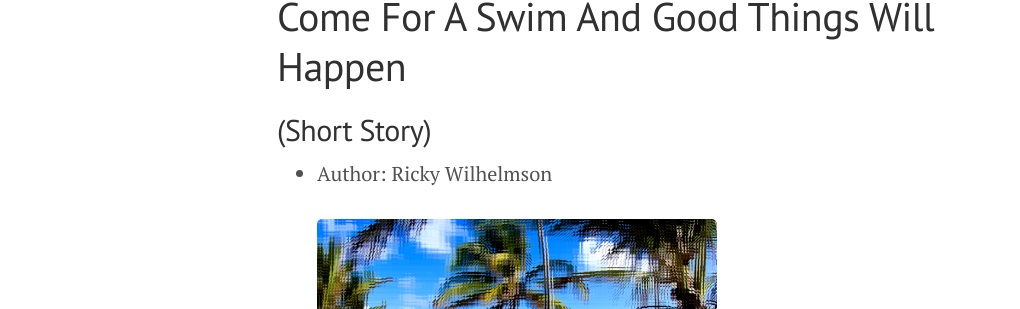
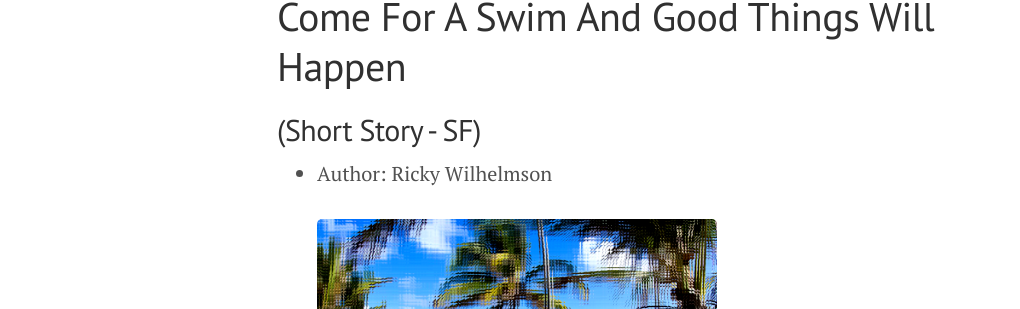
Before and after one commit to SOSTaler/sostaler.github.io, a Jekyll site: the page built from ComeForASwim.md, in a window 1280 px wide and 900 px high. Shown: the part 141-450 px from the top of the window, without its empty margins (3-1023 px from the left). Built offline with Jekyll 4.4.1, drawn with Linux system fonts in a browser that asks for light colours; comment, search, counter and statistics services are not loaded.

```diff
--- a/ComeForASwim.md
+++ b/ComeForASwim.md
@@ -5,7 +5,7 @@ date: 2021-12-20 00:10:00
 ---
 
 
-## (Short Story)
+## (Short Story - SF)
 
 * Author: Ricky Wilhelmson
 <br><br>
```
